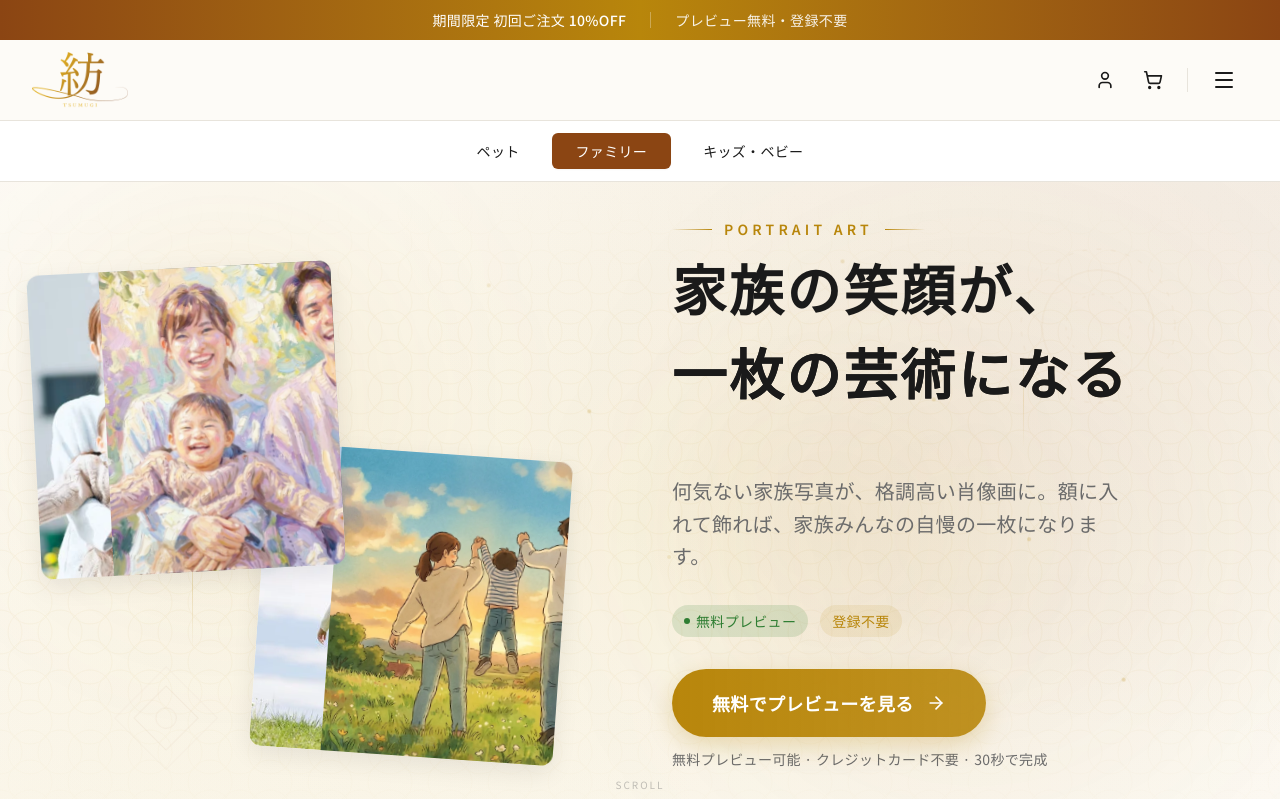
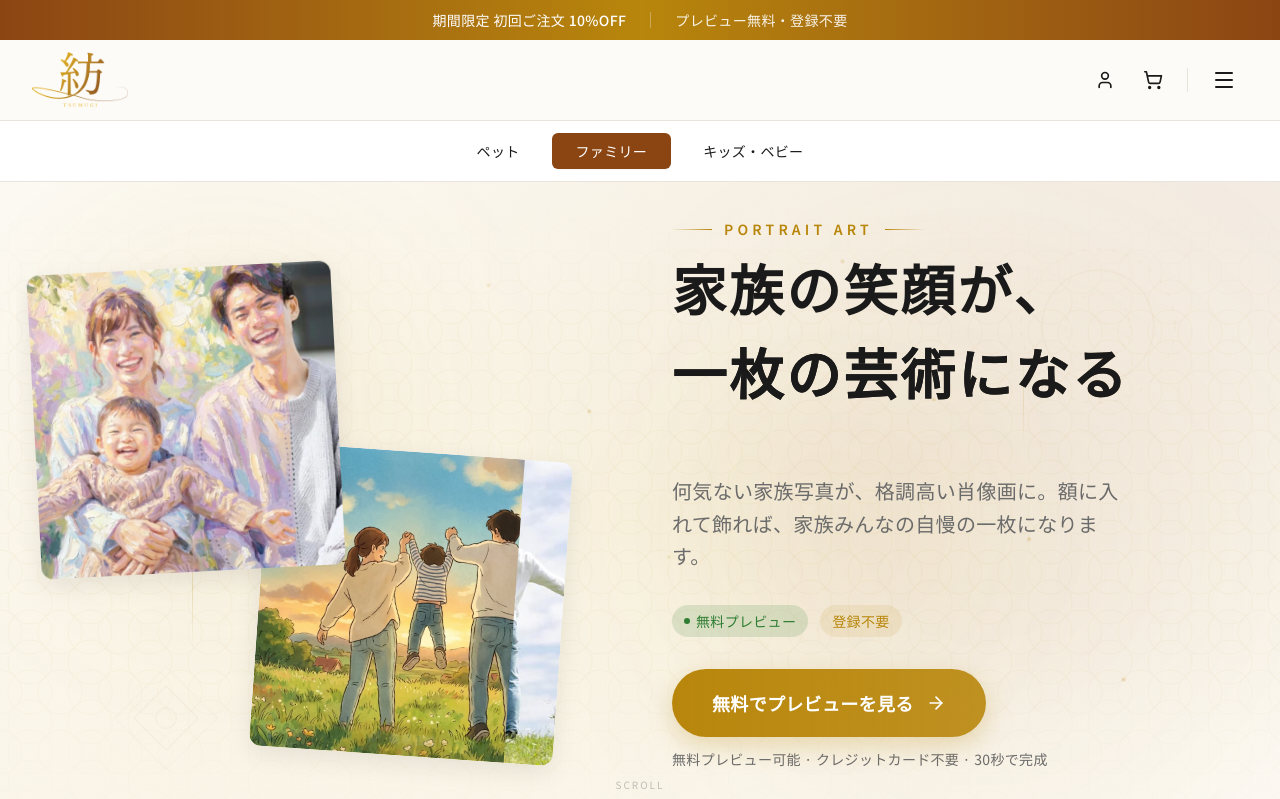
Before and after one commit to LB0000/tsumugi, a React (Vite) app: page /family in a window 1280 px wide. Shown: the top 799 px of the page. Built offline with nearby package versions, Linux system fonts and the light colour scheme; no server answers; a web font is replaced by a local one.

Commit message:
feat: ワイプ演出を強化（左からclip-pathワイプ＋光の演出）

```diff
--- a/src/components/home/hero/ParallaxCard.tsx
+++ b/src/components/home/hero/ParallaxCard.tsx
@@ -133,29 +133,45 @@ export function ParallaxCard({ sample, index }: { sample: TransformationSample;
           />
         )}
 
-        {/* After Image (水平ワイプ) - overflow で clip-path 効果を再現 */}
-        <div className="absolute inset-0 overflow-hidden">
+        {/* After Image (左からワイプ) */}
+        <div
+          className="absolute inset-0 transition-[clip-path] duration-[1.4s] ease-in-out"
+          style={{
+            clipPath: showAfter ? 'inset(0 0 0 0)' : 'inset(0 100% 0 0)',
+          }}
+        >
           {hasAfterError ? (
-            <div
-              className="w-full h-full transition-transform duration-[1.2s] ease-in-out"
-              style={{
-                transform: showAfter ? 'translateX(0)' : 'translateX(100%)',
-              }}
-            >
+            <div className="w-full h-full">
               <ImagePlaceholder label="After" />
             </div>
           ) : (
             <img
               src={sample.afterImage}
               alt={`${sample.customerName} - ${sample.style}`}
-              className="w-full h-full object-cover transition-transform duration-[1.2s] ease-in-out"
-              style={{
-                transform: showAfter ? 'translateX(0)' : 'translateX(100%)',
-              }}
+              className="w-full h-full object-cover"
               onError={() => handleImageError('after')}
             />
           )}
+          {/* ワイプ境界の光ライン */}
+          <div
+            className="absolute inset-y-0 right-0 w-[2px] transition-opacity duration-700"
+            style={{
+              opacity: showAfter ? 0 : 1,
+              background: 'linear-gradient(to bottom, transparent, rgba(255,255,255,0.8), transparent)',
+              boxShadow: '0 0 12px 4px rgba(255,255,255,0.4)',
+            }}
+          />
         </div>
+
+        {/* ワイプ時のグロー（カード全体にふわっと光） */}
+        <div
+          className={`absolute inset-0 rounded-xl pointer-events-none transition-opacity duration-700 ${
+            showAfter ? 'hero-wipe-glow' : 'opacity-0'
+          }`}
+          style={{
+            background: 'radial-gradient(ellipse at center, rgba(255,255,255,0.15) 0%, transparent 70%)',
+          }}
+        />
 
         {/* スタイルラベル */}
         <div className={`
--- a/src/components/home/hero/heroAnimations.css
+++ b/src/components/home/hero/heroAnimations.css
@@ -24,6 +24,17 @@
   0% { transform: scale(1); box-shadow: 0 8px 30px rgba(0,0,0,0.12); }
   50% { transform: scale(1.02); box-shadow: 0 12px 40px rgba(0,0,0,0.18); }
   100% { transform: scale(1); box-shadow: 0 8px 30px rgba(0,0,0,0.12); }
+}
+
+@keyframes hero-wipe-glow {
+  0% { opacity: 0; }
+  30% { opacity: 1; }
+  100% { opacity: 0; }
+}
+
+.hero-wipe-glow {
+  animation: hero-wipe-glow 1.4s ease-out forwards;
+  pointer-events: none;
 }
 
 @keyframes hero-fadeIn {
```
